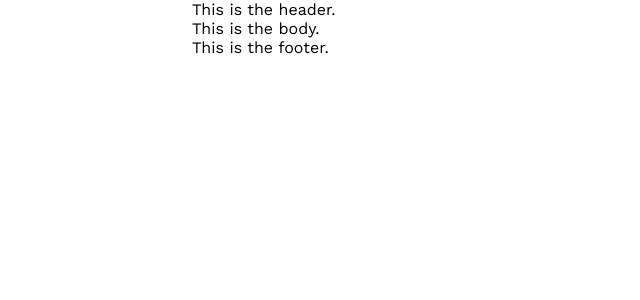
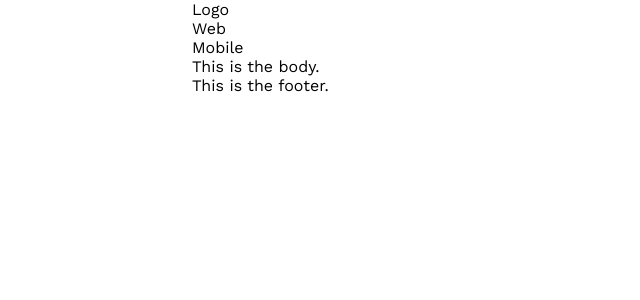
Before and after one commit to PLN2020/react-portfolio, a React (Create React App) app: page / in a window 1280 px wide. Shown: the top 300 px of the page, without its empty margins (0-640 px from the left). Built offline with nearby package versions, Linux system fonts and the light colour scheme.

Commit message:
started structure for the header

```diff
--- a/src/components/header/index.js
+++ b/src/components/header/index.js
@@ -1,9 +1,16 @@
-import React from 'react'
+import React from 'react';
+import './header.css';
 
 function Header() {
   return (
-    <div>
-      This is the header.
+    <div className="header">
+      <div className="logo">Logo</div>
+
+      <div className="menu">
+        <div className="web-menu">Web</div>
+        <div className="mobile-menu">Mobile</div>
+      </div>
+
     </div>
   )
 }
```
Also changed, not shown: src/components/header/header.css (added), src/components/header/web/index.js (added).
